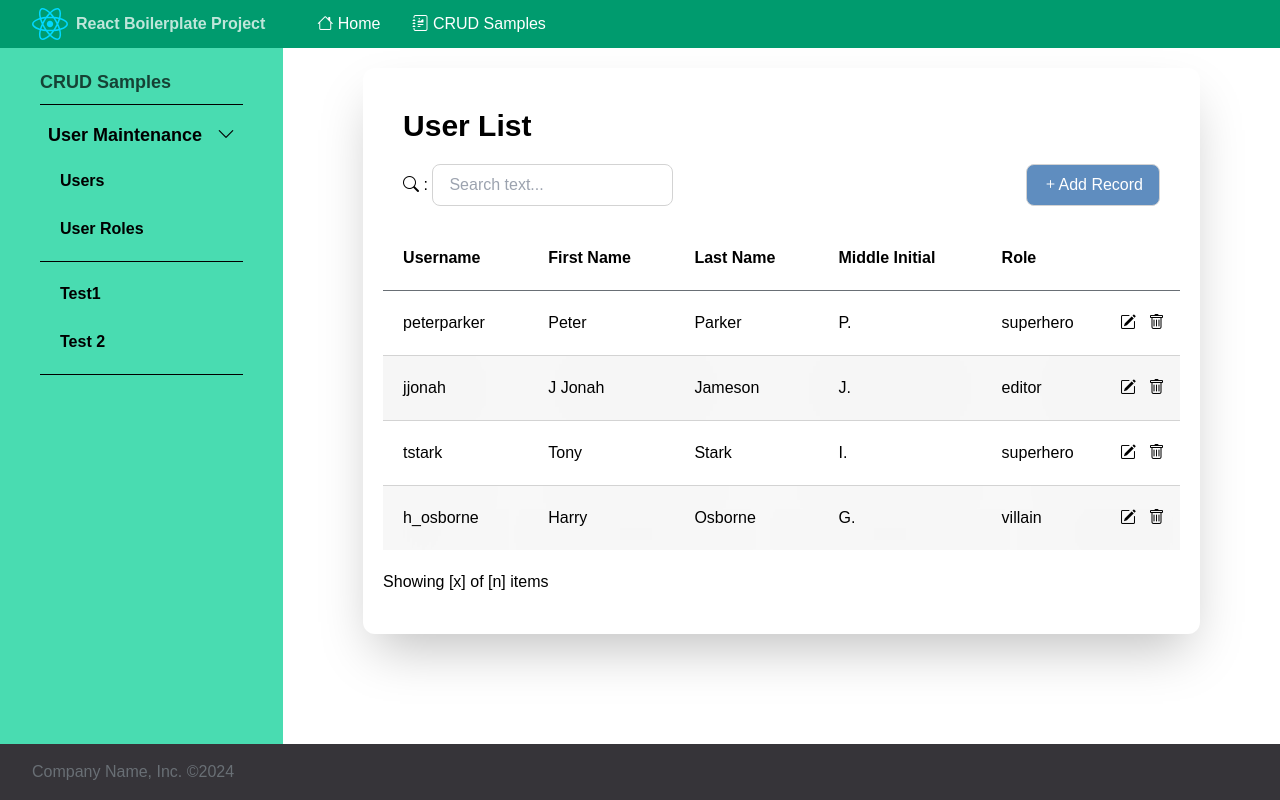
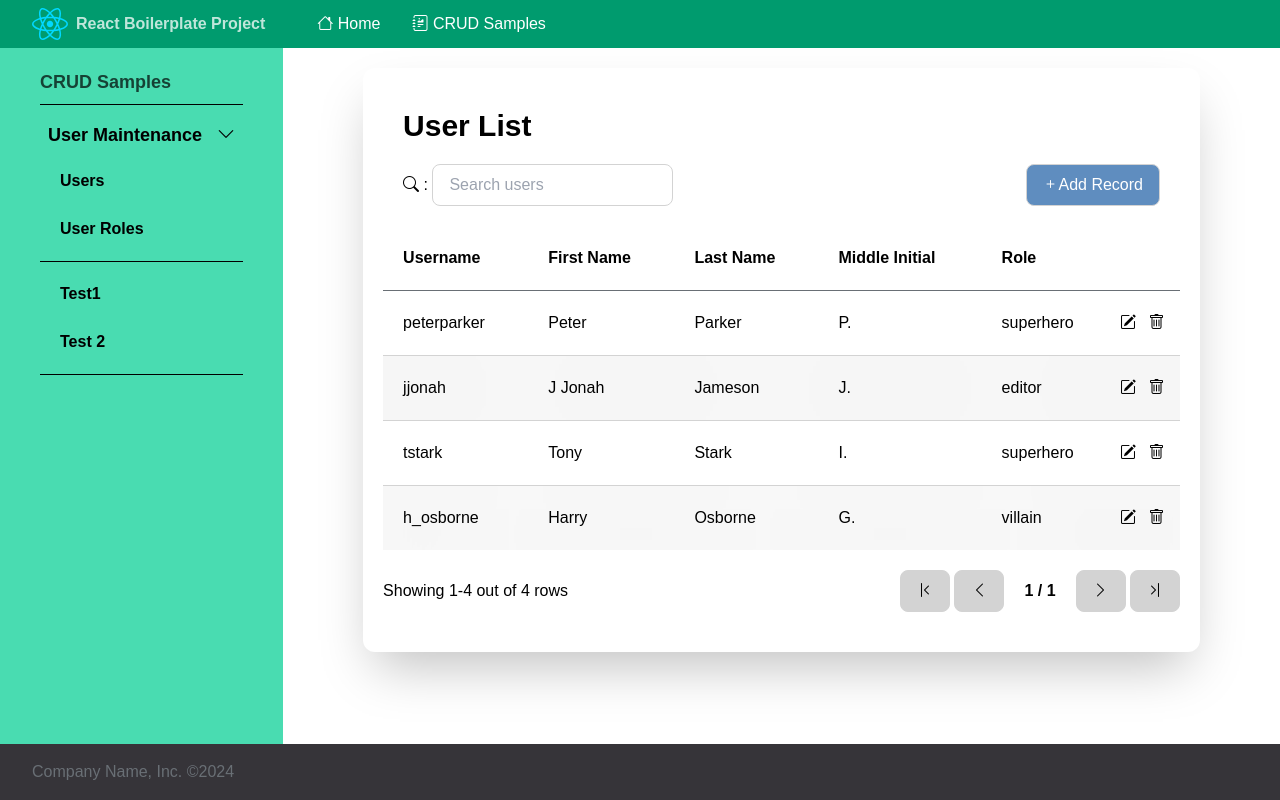
Before and after one commit to peterclarktech/react-ts-boilerplate, a React (Vite) app: page /crudsample in a window 1280 px wide. Built offline with nearby package versions, Linux system fonts and the light colour scheme.

Commit message:
CrudTable - Added Pagination and Search

```diff
--- a/src/components/Button.tsx
+++ b/src/components/Button.tsx
@@ -1,7 +1,7 @@
 import { FC, MouseEventHandler } from "react";
 import ColorGroup, { ColorSelect } from "../utils/ColorGroup";
 
-export enum ButtonType {default,primary,positive,danger}
+export enum ButtonType {default,primary,positive,danger,disabled}
 type ButtonProps = {
     type?: ButtonType,
     children?: React.ReactNode,
@@ -15,8 +15,11 @@ const Button: FC<ButtonProps> = (props) => {
     else if (type === ButtonType.positive) colorClass = ColorSelect[ColorGroup.positive];
     else if (type === ButtonType.danger) colorClass = ColorSelect[ColorGroup.danger];
 
+    const hoverClasses = type === ButtonType.disabled ? "" : "hover:drop-shadow dark:hover:drop-shadow-gray";
+
     return (
-        <button className={`${colorClass.bgColorClass} ${colorClass.textColorClass} border border-gray-light dark:border-gray rounded-lg py-2 px-4 hover:drop-shadow dark:hover:drop-shadow-gray`}
+        <button disabled={type === ButtonType.disabled}
+            className={`${colorClass.bgColorClass} ${colorClass.textColorClass} border border-gray-light dark:border-gray rounded-lg py-2 px-4 ${hoverClasses}`}
             onClick={onClick}>
                 {children}
         </button>
--- a/src/components/CrudTable.tsx
+++ b/src/components/CrudTable.tsx
@@ -1,5 +1,7 @@
-import { FC } from "react";
+import { FC, useState } from "react";
 import Button, { ButtonType } from "./Button";
+import SearchBar from "./SearchBar";
+import Pagination from "./Pagination";
 
 export type HeaderData = {
     headerText?: string,
@@ -20,36 +22,53 @@ export type CrudTableProps = {
     enableEdit?: boolean,
     editFn?: (data: {}) => void,
     enableDelete?: boolean,
-    deleteFn?: (data: {}) => void
+    deleteFn?: (data: {}) => void,
+    pagination?: {
+        pageSize: number
+    }
 }
 const CrudTable: FC<CrudTableProps> = (props) => {
     const { tblKey, children, headerData, listData,
         enableAdd = true, enableEdit = true, enableDelete = true,
-        addFn = () => { }, deleteFn = () => { }, editFn = () => { } } = props;
+        addFn = () => { }, deleteFn = () => { }, editFn = () => { },
+        pagination = { pageSize: 10 } } = props;
 
+    const [filteredData, setFilteredData] = useState<typeof listData>(props.listData);
+    const [pagedData, setPagedData] = useState<typeof listData>(new Array<any>);
+
+    const searchableHeaders = new Array<string>;
     const renderHeaders = headerData.map((item, index) => {
-        const { canHide = false } = item;
+        const { canHide = false, isSearchable = true } = item;
         const headerName: string = item.headerText ? item.headerText : item.dataField
         const hiddenClass: string = canHide ? "hidden md:table-cell" : "";
+
+        if (isSearchable) searchableHeaders.push(item.dataField);
+
         return (
             <th key={`${tblKey}_th${index}`} className={`p-5 text-left ${hiddenClass}`}>{headerName}</th>
         )
     });
 
-    const renderRows = listData.map((item, index) => {
-        const renderCols = headerData.map((headerItem, headerIndex) => {
-            const { canHide = false } = headerItem;
-            const renderContent: JSX.Element = headerItem.template ?
-                headerItem.template(item) :
-                (<>{item[headerItem.dataField]}</>);
+    const onFilter = (data: typeof listData) => {
+        setFilteredData(data);
+    }
 
-            const hiddenClass: string = canHide ? "hidden md:table-cell" : "";
-            return (
-                <td key={`${tblKey}_row${index}col${headerIndex}`} className={`p-5 ${hiddenClass}`}>{renderContent}</td>
-            )
+    const filterFn = (data: typeof listData, searchTxt: string) => {
+        return data.filter((row) => {
+            let result: boolean = false;
+            for (let searchHeader of searchableHeaders) {
+                result = (row[searchHeader] as string).toUpperCase().includes(searchTxt.toUpperCase());
+                if (result) break;
+            }
+            return result;
         });
+    }
 
-        const renderActions = (enableEdit || enableDelete) && (
+    const paginationHandler = (startIndex: number, endIndex: number) => {
+        setPagedData(filteredData.slice(startIndex, endIndex + 1));
+    }
+
+    const renderActions = (item: any) => (
         <td>
             {enableEdit &&
                 (<a className="p-1 rounded-lg border border-none hover:text-gray-light" href="#" onClick={() => editFn(item)}>
@@ -65,16 +84,6 @@ const CrudTable: FC<CrudTableProps> = (props) => {
         </td>
     );
 
-        const grayShadowClass: string = ((index % 2) !== 0) ? "shadow-inner-fill-gray" : "";
-
-        return (
-            <tr key={`${tblKey}_tr${index}`} className={`${grayShadowClass} my-5`}>
-                {renderCols}
-                {renderActions}
-            </tr>
-        )
-    });
-
     return (
         <div className="border-0 rounded-xl my-5 p-5 mx-auto shadow-2xl">
             <table className="w-full">
@@ -82,8 +91,7 @@ const CrudTable: FC<CrudTableProps> = (props) => {
                     {children}
                     <div className="my-5">
                         <div className="float-left">
-                            <label htmlFor="searchtxt"><i className="bi bi-search"></i> : </label>
-                            <input id="searchtxt" name="searchtxt" className="border border-gray-light rounded-lg py-2 px-4" type="text" placeholder="Search text..." />
+                            <SearchBar id="searchusersbar" placeholder="Search users" data={listData} filterFn={filterFn} onFilter={onFilter} />
                         </div>
                         {enableAdd &&
                             (<div className="float-right">
@@ -104,12 +112,43 @@ const CrudTable: FC<CrudTableProps> = (props) => {
                     </tr>
                 </thead>
                 <tbody className="divide-y divide-gray-light">
-                    {renderRows}
+                        <CrudTableRows data={pagedData} headerData={headerData} renderActions={renderActions}/>
                 </tbody>
             </table>
-            <div className="my-5">Showing [x] of [n] items</div>
+            <div className="my-5">
+                <Pagination totalSize={filteredData.length} pageSize={pagination.pageSize} onPaginate={paginationHandler} />
+            </div>
         </div>
     )
 }
 
 export default CrudTable;
+
+
+const CrudTableRows: FC<{ data: Array<any>, headerData: Array<any>, renderActions: (item: any) => React.ReactNode }> = ({ data, headerData, renderActions }) => {
+    const rows = data.map((item, index) => {
+
+        const renderCols = headerData.map((headerItem, headerIndex) => {
+            const { canHide = false } = headerItem;
+            const renderContent: JSX.Element = headerItem.template ?
+                headerItem.template(item) :
+                (<>{item[headerItem.dataField]}</>);
+
+            const hiddenClass: string = canHide ? "hidden md:table-cell" : "";
+            return (
+                <td key={`row${index}col${headerIndex}`} className={`p-5 ${hiddenClass}`}>{renderContent}</td>
+            )
+        });
+
+        const grayShadowClass: string = ((index % 2) !== 0) ? "shadow-inner-fill-gray" : "";
+
+        return (
+            <tr key={`tr${index}`} className={`${grayShadowClass} my-5`}>
+                {renderCols}
+                {renderActions(item)}
+            </tr>
+        )
+    });
+
+    return rows;
+}
--- a/src/components/Loader.tsx
+++ b/src/components/Loader.tsx
@@ -1,12 +1,12 @@
 import { FC } from "react";
 
-const Loader: FC<{ isLoading: boolean }> = ({ isLoading }) => {
+const Loader: FC<{ isLoading: boolean, loadingText?: string }> = ({ isLoading, loadingText = "Loading" }) => {
     return (
         <>
             {isLoading && (
                 <div className="flex my-10">
                     <div className="w-10 h-10 z-50 border-8 border-solid border-r-accent border-l-accent border-t-white border-b-white rounded-full animate-spin"></div>
-                    <div className="ml-5 font-semibold self-center">Loading...</div>
+                    <div className="ml-5 font-semibold self-center">{loadingText}...</div>
                 </div>)}
         </>
     )
--- /dev/null
+++ b/src/components/Pagination.tsx
@@ -0,0 +1,59 @@
+import { FC, useEffect, useState } from "react";
+import Button, { ButtonType } from "./Button";
+
+type PaginationType = {
+    totalSize: number,
+    pageSize: number,
+    onPaginate: (startIndex: number, endIndex: number) => void
+}
+const Pagination: FC<PaginationType> = ({ totalSize, pageSize = 10, onPaginate }) => {
+    const [currentPage, setCurrentPage] = useState<number>(1);
+
+    let startIndex: number = (currentPage - 1) * pageSize;
+    let endIndex: number = startIndex + pageSize - 1;
+    if (endIndex > totalSize) endIndex = totalSize - 1;
+
+    let maxPage: number = Math.ceil(totalSize / pageSize);
+
+    useEffect(() => onPaginate(startIndex, endIndex)
+        , [startIndex, endIndex]);
+
+    const changePage = (newPage: number) => {
+        setCurrentPage(newPage);
+    }
+
+    return (
+        <div className="flex">
+            <div className="float-left content-center flex-none">
+                <span>{`Showing ${startIndex + 1}-${endIndex + 1} out of ${totalSize} rows`}</span>
+            </div>
+            <div className="flex-1">
+                <div className="float-right">
+                    <Button type={currentPage !== 1 ? ButtonType.default : ButtonType.disabled}
+                        onClick={() => changePage(1)}>
+                        <i className="bi bi-chevron-bar-left"></i>
+                    </Button>
+                    &nbsp;
+                    <Button type={currentPage > 1 ? ButtonType.default : ButtonType.disabled}
+                        onClick={() => changePage(currentPage - 1)}>
+                        <i className="bi bi-chevron-left"></i>
+                    </Button>
+                    <span className="mx-5 font-bold">
+                        {currentPage} / {maxPage}
+                    </span>
+                    <Button type={currentPage < maxPage ? ButtonType.default : ButtonType.disabled}
+                        onClick={() => changePage(currentPage + 1)}>
+                        <i className="bi bi-chevron-right"></i>
+                    </Button>
+                    &nbsp;
+                    <Button type={currentPage !== maxPage ? ButtonType.default : ButtonType.disabled}
+                        onClick={() => changePage(maxPage)}>
+                        <i className="bi bi-chevron-bar-right"></i>
+                    </Button>
+                </div>
+            </div>
+        </div>
+    )
+}
+
+export default Pagination;
--- /dev/null
+++ b/src/components/SearchBar.tsx
@@ -0,0 +1,46 @@
+import { ChangeEventHandler, FC, useState } from "react";
+import Loader from "./Loader";
+
+type SearchBarProps = {
+    id: string,
+    placeholder?: string,
+    data: Array<any>,
+    onFilter: (filteredData: Array<any>) => void,
+    filterFn: (data: Array<any>, searchTxt: string) => Array<any>
+}
+const SearchBar: FC<SearchBarProps> = ({ id, placeholder, data, onFilter, filterFn }) => {
+    const [isLoading, setIsLoading] = useState<boolean>(false);
+
+    let timeoutid: number | undefined;
+
+    const startSearching = (searchText: string) => {
+        setIsLoading(true);
+        onFilter(filterFn(data, searchText));
+        setIsLoading(false);
+    }
+
+    const onChangeHandler: ChangeEventHandler<HTMLInputElement> = (event) => {
+        if (timeoutid) clearTimeout(timeoutid);
+        timeoutid = setTimeout(() => {
+            startSearching(event.target.value)
+        }, 1000);
+    }
+
+    return (
+        <>
+            <Loader isLoading={isLoading} loadingText="Searching Users"/>
+            {!isLoading && (
+                <>
+                    <label htmlFor={id}><i className="bi bi-search"></i> : </label>
+                    <input type="text" id={id} name="searchtxt" placeholder={placeholder}
+                        className="border border-gray-light rounded-lg py-2 px-4"
+                        onChange={onChangeHandler} />
+                </>
+            )}
+
+        </>
+
+    )
+}
+
+export default SearchBar;
--- a/src/main.tsx
+++ b/src/main.tsx
@@ -33,7 +33,6 @@ const router = createBrowserRouter([
             index: true,
             element: <UserListPage />,
             loader: async ({ params }) => {
-              console.log(params);
               return defer({ data: loadSampleData() });
             },
           },
```
Lines whose indentation alone changed are shown as unchanged.
